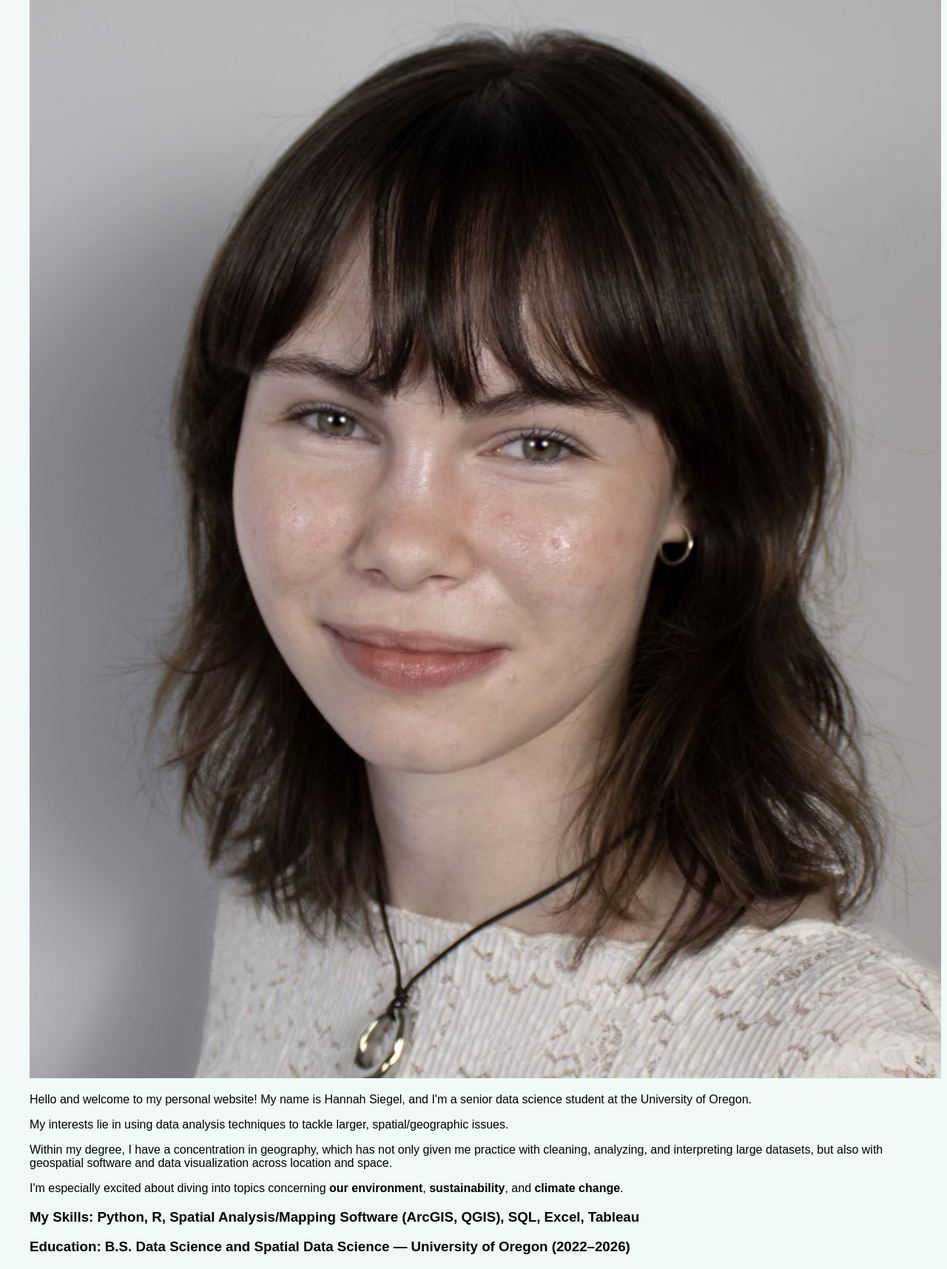
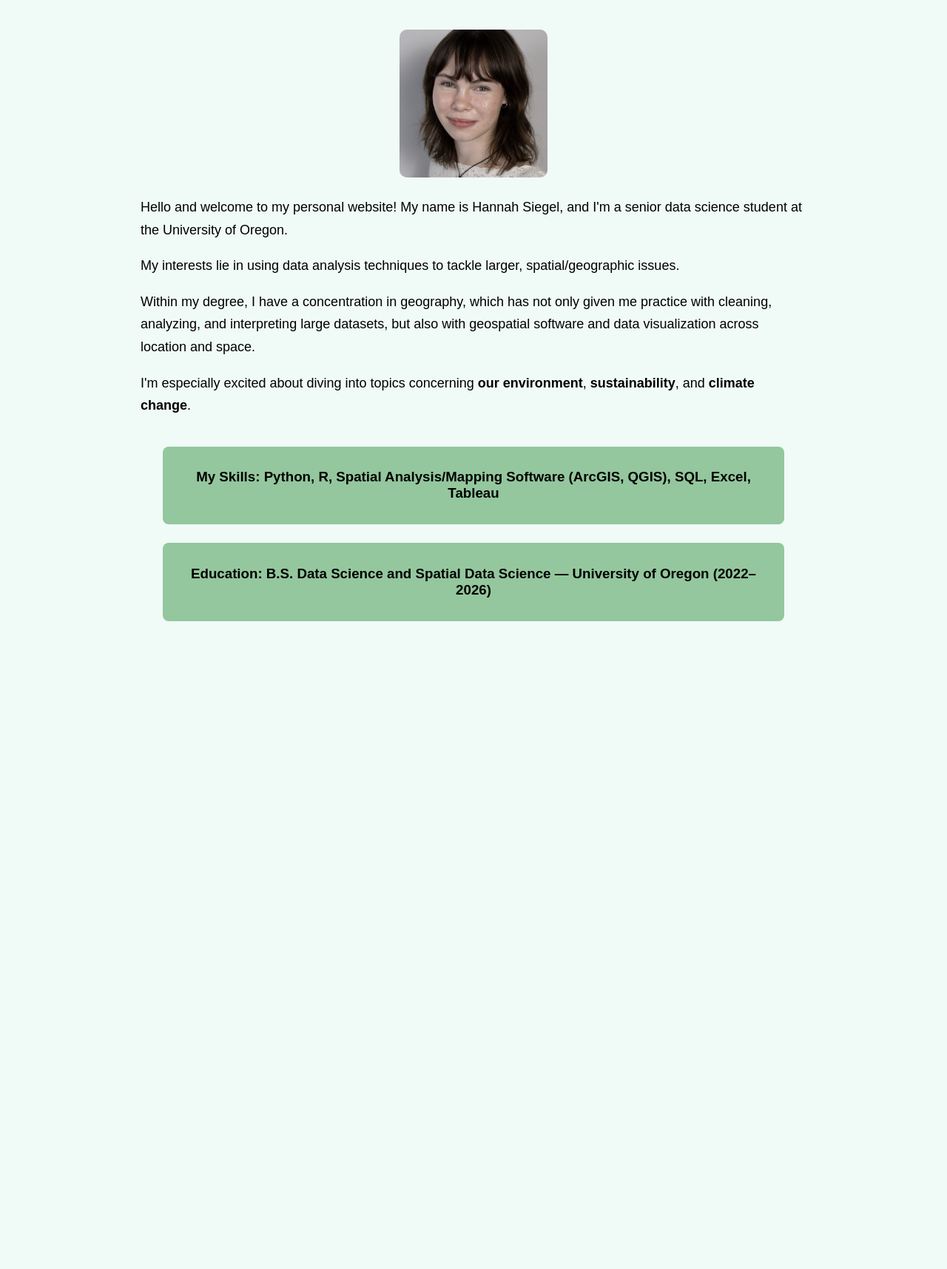
Before and after one commit to siegelhannah/portfolio, a Jekyll site: the page built from index.md, in a window 1280 px wide. Shown: the whole page at 74% size. Built offline with Jekyll 4.4.1, drawn with Linux system fonts in a browser that asks for light colours; after the commit the page ends 940 px from its top, so only the background shows below that.

Commit message:
Update style.css

```diff
--- a/assets/style.css
+++ b/assets/style.css
@@ -40,6 +40,59 @@ nav ul li a:hover {
   text-decoration: underline; /* Underline on hover */
 }
 
+
+
+/* --- HOMEPAGE STYLING --- */
+.homepage-content {
+  text-align: center;
+  margin: 40px auto 100px auto; /* Adds top + bottom space */
+  padding: 0 10px; /* Light padding for small screens */
+}
+
+.homepage-headshot {
+  width: 200px; /* Square image size */
+  height: 200px;
+  border-radius: 10px;
+  object-fit: cover; /* Ensures image crops nicely */
+  display: block;
+  margin: 0 auto 25px auto; /* Centers image and adds space below */
+}
+
+.intro-text {
+  max-width: 900px; /* Wider than before */
+  margin: 0 auto 40px auto;
+  text-align: left;
+  line-height: 1.7;
+  font-size: 18px;
+}
+
+/* The green skill + education boxes */
+.green-box {
+  background-color: #94C79D;
+  padding: 12px 20px;
+  max-width: 800px;
+  margin: 0 auto 25px auto;
+  border-radius: 8px;
+  text-align: center;
+}
+
+/* --- RESPONSIVENESS --- */
+@media (max-width: 768px) {
+  .intro-text {
+    font-size: 16px;
+    padding: 0 10px;
+    text-align: center; /* Center text for narrow screens */
+  }
+
+  .homepage-headshot {
+    width: 150px;
+    height: 150px;
+  }
+}
+
+
+
+
 /* Home Page Header Styling */
 .home-header {
   display: flex;
@@ -61,6 +114,10 @@ nav ul li a:hover {
   border-radius: 10px; /* Optional: give a slight rounded corner to the headshot */
   object-fit: cover; /* Ensure the image fits well within the square */
 }
+
+
+
+
 
 /* Text and Links Block Styling */
 .text-and-links {
```
